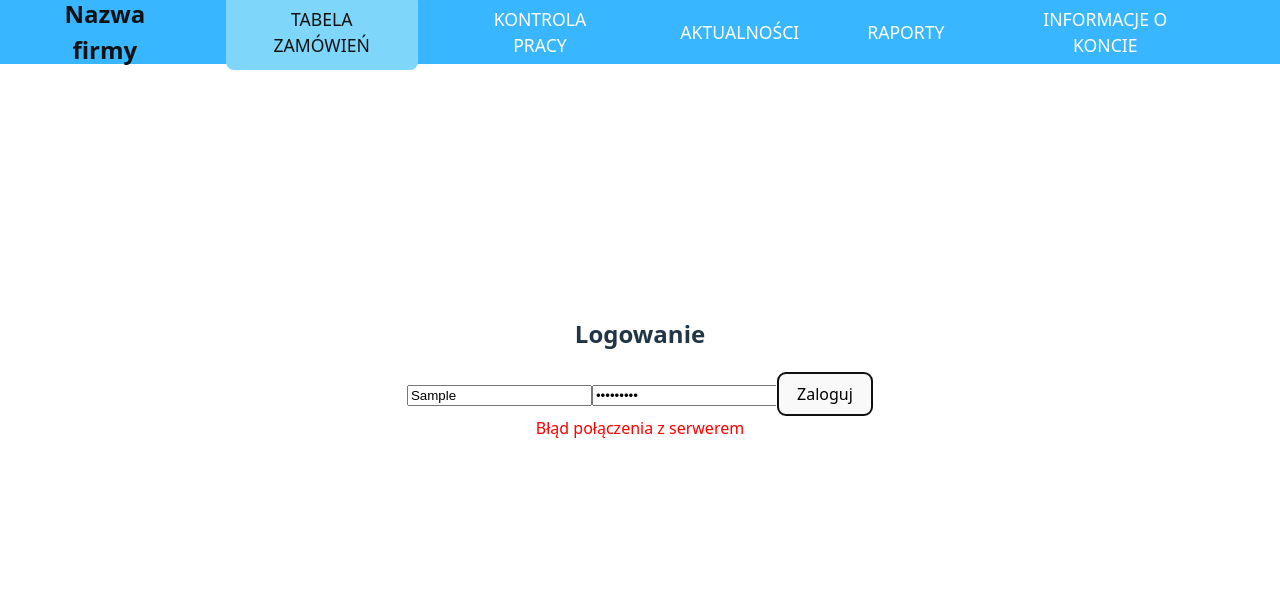
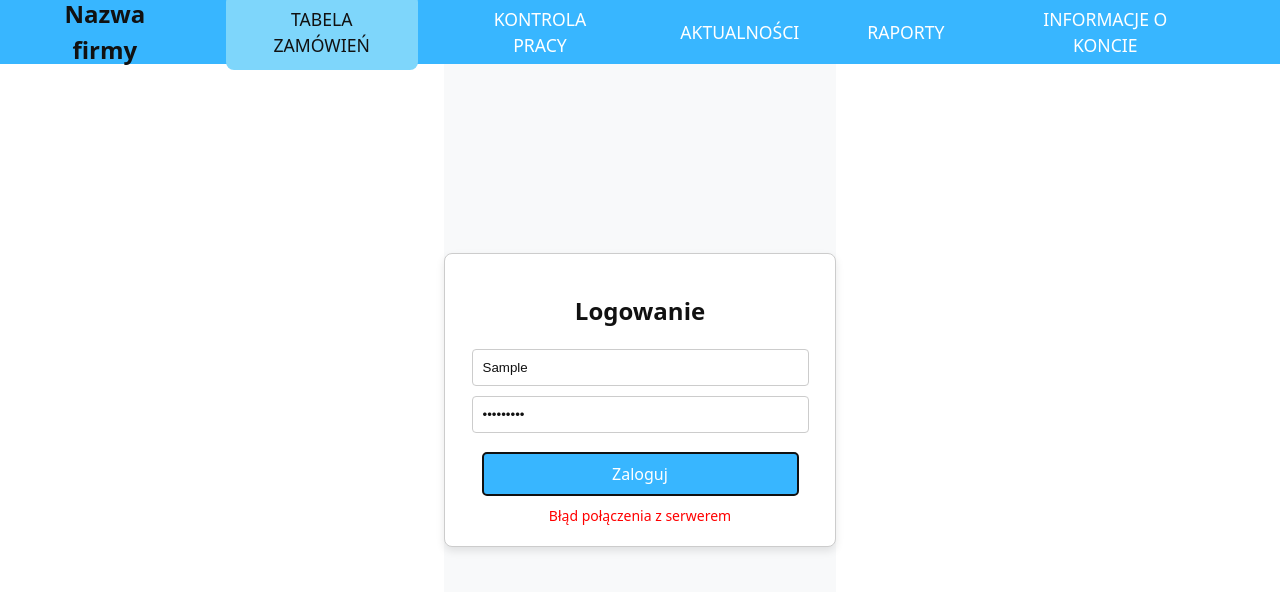
Before and after one commit to solar71830/Order_support_application, a React (Vite) app in the folder frontend/: page / in a window 1280 px wide. Both pictures are taken after typing "Sample", "Sample123" into the empty fields and a click on the button "Zaloguj". Shown: the top 592 px of the page. Built offline with nearby package versions, Linux system fonts and the light colour scheme; no server answers.

Commit message:
Naprawienie paru niedzialajacych rzeczy oraz poprawa okienka logowania

```diff
--- a/frontend/src/pages/Login.jsx
+++ b/frontend/src/pages/Login.jsx
@@ -24,20 +24,49 @@ export default function Login({ onLogin }) {
                 const text = await res.text();
                 setError(text);
             }
-        } catch (err) {
+        } catch (error) {
             setError("Błąd połączenia z serwerem");
         }
     };
 
     return (
-        <form onSubmit={handleSubmit}>
-            <h2>Logowanie</h2>
+        <div
+            style={{
+                display: "flex",
+                justifyContent: "center",
+                alignItems: "center",
+                height: "100vh",
+                backgroundColor: "#f8f9fa",
+            }}
+        >
+            <form
+                onSubmit={handleSubmit}
+                style={{
+                    padding: "20px",
+                    border: "1px solid #ccc",
+                    borderRadius: "8px",
+                    backgroundColor: "#fff",
+                    boxShadow: "0 4px 8px rgba(0, 0, 0, 0.1)",
+                    width: "350px",
+                    textAlign: "center",
+                }}
+            >
+                <h2 style={{ marginBottom: "20px", color: "#111" }}>Logowanie</h2>
                 <input
                     type="text"
                     placeholder="Nazwa użytkownika"
                     value={username}
                     onChange={e => setUsername(e.target.value)}
                     required
+                    style={{
+                        width: "90%",
+                        padding: "10px",
+                        marginBottom: "10px",
+                        border: "1px solid #ccc",
+                        borderRadius: "4px",
+                        backgroundColor: "#fff",
+                        color: "#111",
+                    }}
                 />
                 <input
                     type="password"
@@ -45,9 +74,42 @@ export default function Login({ onLogin }) {
                     value={password}
                     onChange={e => setPassword(e.target.value)}
                     required
+                    style={{
+                        width: "90%",
+                        padding: "10px",
+                        marginBottom: "20px",
+                        border: "1px solid #ccc",
+                        borderRadius: "4px",
+                        backgroundColor: "#fff",
+                        color: "#111",
+                    }}
                 />
-            <button type="submit">Zaloguj</button>
-            {error && <div style={{ color: "red" }}>{error}</div>}
+                <button
+                    type="submit"
+                    style={{
+                        width: "90%",
+                        padding: "10px",
+                        backgroundColor: "#38b6ff",
+                        color: "#fff",
+                        border: "none",
+                        borderRadius: "4px",
+                        cursor: "pointer",
+                    }}
+                >
+                    Zaloguj
+                </button>
+                {error && (
+                    <div
+                        style={{
+                            marginTop: "10px",
+                            color: "red",
+                            fontSize: "14px",
+                        }}
+                    >
+                        {error}
+                    </div>
+                )}
             </form>
+        </div>
     );
 }
--- a/frontend/src/pages/Register.jsx
+++ b/frontend/src/pages/Register.jsx
@@ -23,7 +23,8 @@ export default function Register() {
             });
             const text = await res.text();
             setMessage(text);
-        } catch (err) {
+        } catch (error) {
+            console.error(error);
             setMessage("Błąd połączenia z serwerem");
         }
     };
```
Also changed, not shown: frontend/src/pages/OrdersPage.jsx (+211 -14 lines). Lines whose indentation alone changed are shown as unchanged.
